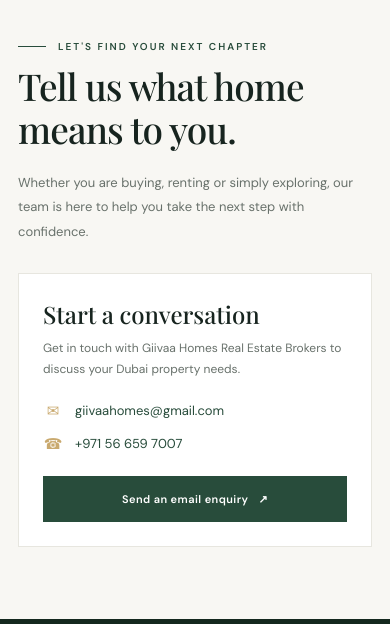
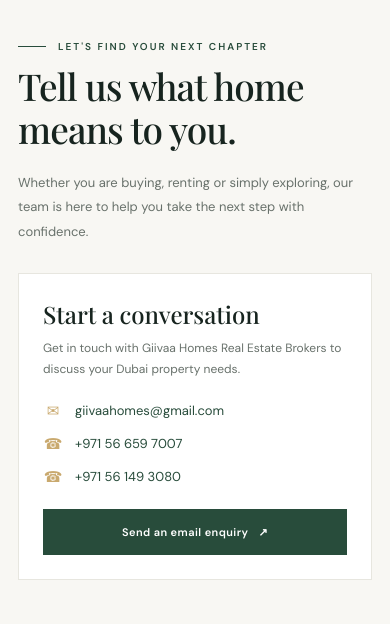
Before and after one commit to hineshthakkar/Giivaa-Homes, a plain HTML site: page index.html in a window 390 px wide. Shown: the part 6161-6785 px from the top of the page. Drawn offline with nearby package versions, Linux system fonts and the light colour scheme.

Commit message:
Add contact phone number
Co-authored-by: Copilot <223556219+Copilot@users.noreply.github.com>

```diff
--- a/index.html
+++ b/index.html
@@ -409,6 +409,7 @@
         <div class="contact-details">
           <a class="contact-detail" href="mailto:giivaahomes@gmail.com"><span aria-hidden="true">✉</span>giivaahomes@gmail.com</a>
           <a class="contact-detail" href="tel:+971566597007"><span aria-hidden="true">☎</span>+971 56 659 7007</a>
+          <a class="contact-detail" href="tel:+971561493080"><span aria-hidden="true">☎</span>+971 56 149 3080</a>
         </div>
         <a class="button" href="mailto:giivaahomes@gmail.com?subject=Dubai%20property%20enquiry%20-%20Giivaa%20Homes&amp;body=Hello%20Giivaa%20Homes%2C%0A%0AI%27m%20interested%20in%20learning%20more%20about%20your%20Dubai%20properties.%20Please%20contact%20me.%0A%0AName%3A%0APhone%3A%0APreferred%20area%3A%0ABuy%20or%20rent%3A">Send an email enquiry <span aria-hidden="true">↗</span></a>
       </div>
```
